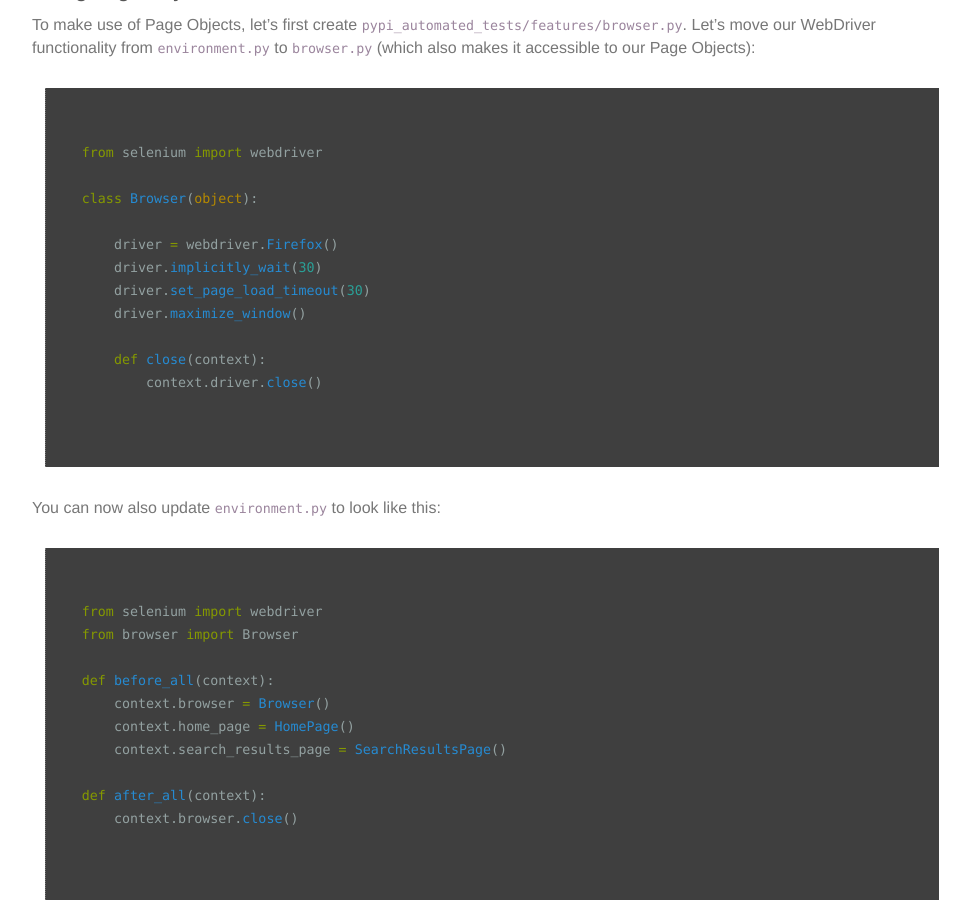
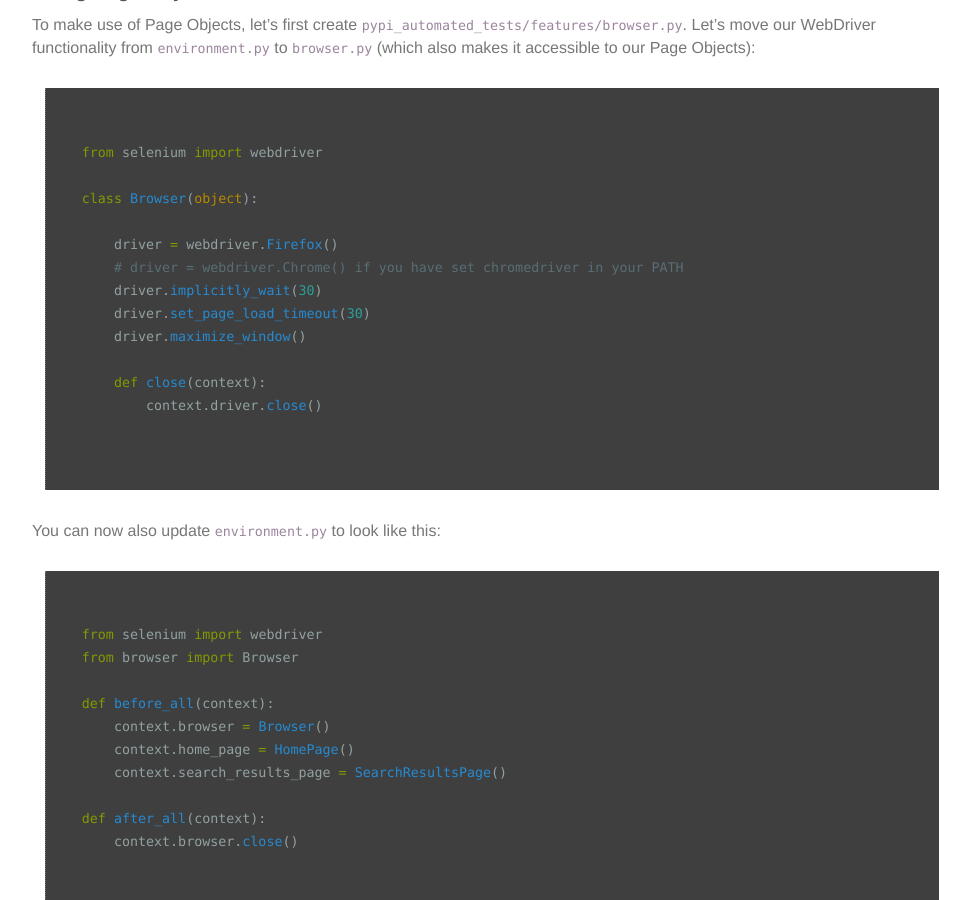
Before and after one commit to the-creative-tester/blog, a Jekyll site: the page built from _posts/2016-04-25-Python-Web-Browser-Automation-Behave.md, in a window 1280 px wide and 900 px high, scrolled down 3696 px. Shown: the whole window, without its empty margins (148-1118 px from the left). Built offline with Jekyll 4.4.1, drawn with Linux system fonts in a browser that asks for light colours; nearby versions of some CDN libraries.

Commit message:
update blog

```diff
--- a/_posts/2016-04-25-Python-Web-Browser-Automation-Behave.md
+++ b/_posts/2016-04-25-Python-Web-Browser-Automation-Behave.md
@@ -151,6 +151,7 @@ from selenium import webdriver
 class Browser(object):
 >
     driver = webdriver.Firefox()
+    # driver = webdriver.Chrome() if you have set chromedriver in your PATH
     driver.implicitly_wait(30)
     driver.set_page_load_timeout(30)
     driver.maximize_window()
```
